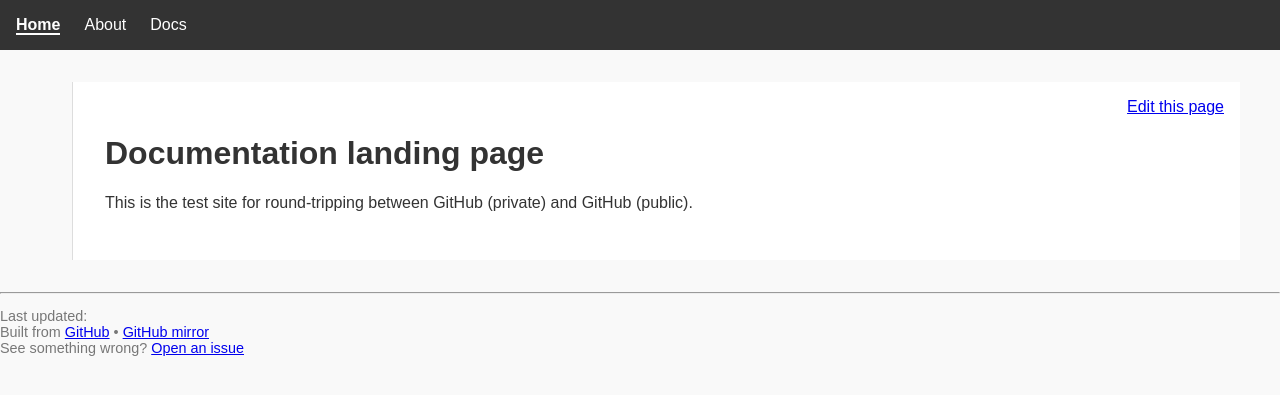
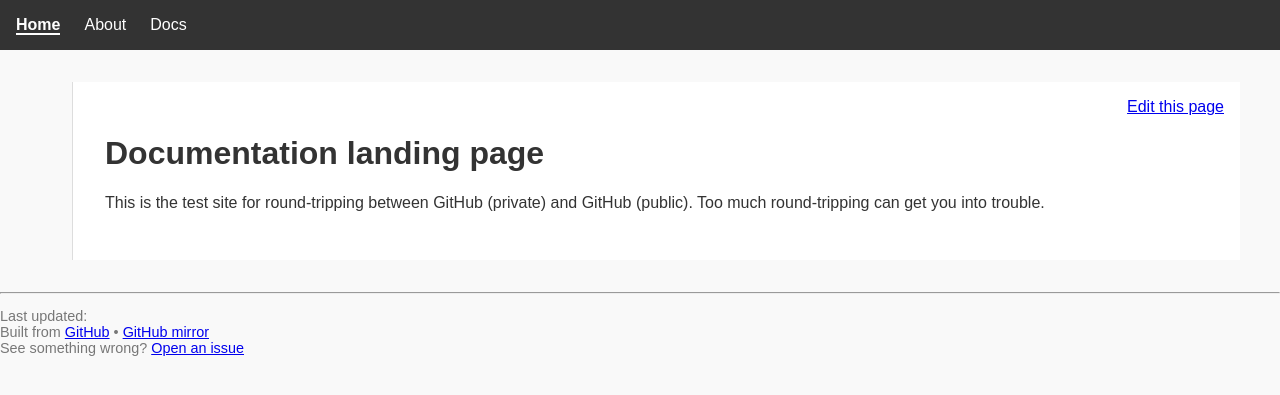
Before and after one commit to smarvin/gh-public-mirror, a Jekyll site: the page built from index.markdown, in a window 1280 px wide. Shown: the top 395 px of the page. Built offline with Jekyll 4.4.1, drawn with Linux system fonts in a browser that asks for light colours.

Commit message:
Enhance documentation with round-tripping warning
Added a warning about excessive round-tripping.

```diff
--- a/index.markdown
+++ b/index.markdown
@@ -8,4 +8,4 @@ layout: default
 
 # Documentation landing page
 
-This is the test site for round-tripping between GitHub (private) and GitHub (public).
+This is the test site for round-tripping between GitHub (private) and GitHub (public). Too much round-tripping can get you into trouble.
```
